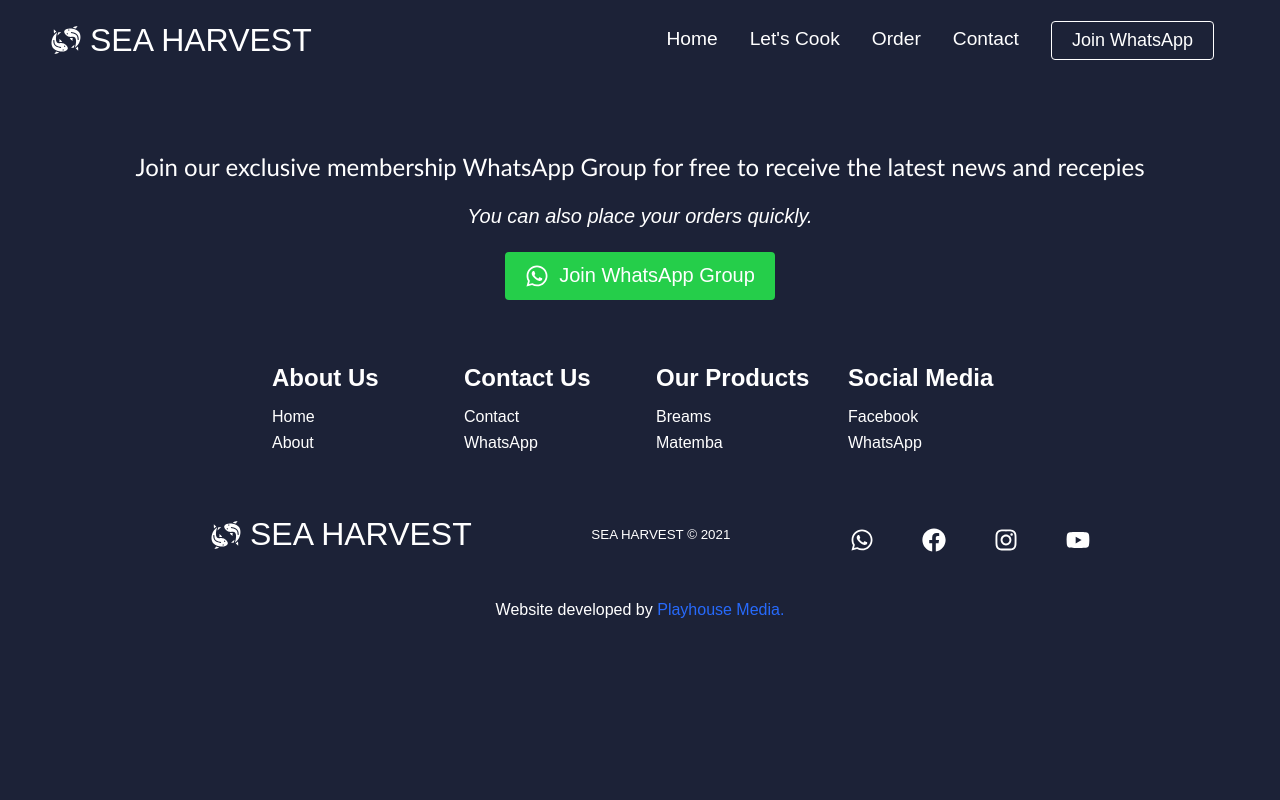
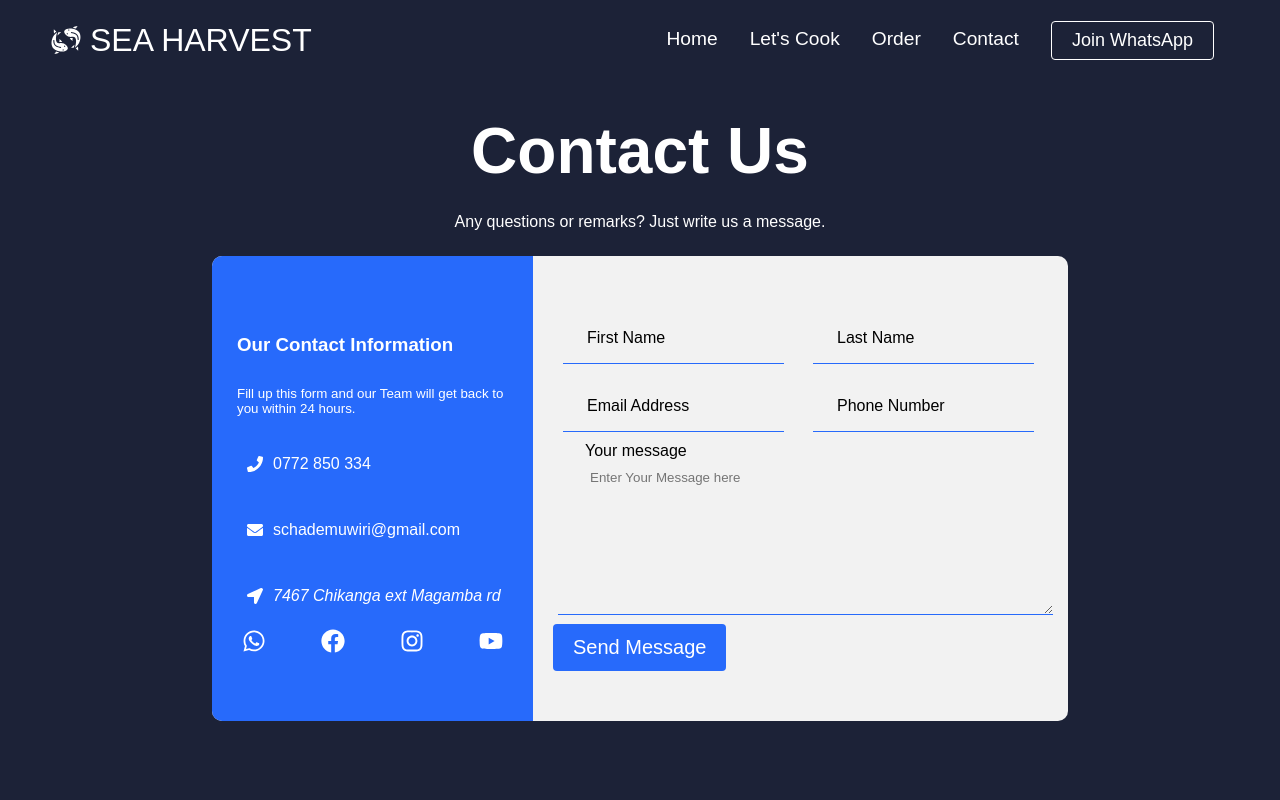
Before and after one commit to jchademwiri/mr-fish, a React (Create React App) app: page /contact in a window 1280 px wide. Shown: the top 800 px of the page. Built offline with nearby package versions, Linux system fonts and the light colour scheme.

Commit message:
added netlify form

```diff
--- a/src/pages/contact.js
+++ b/src/pages/contact.js
@@ -1,7 +1,19 @@
 import React from 'react';
 import { Helmet } from 'react-helmet';
 
-import ContactDetails from '../components/ContactDetails';
+// import ContactDetails from '../components/ContactDetails';
+import { Button } from '../components/Button';
+import '../components/ContactDetails/ContactDetails.css';
+import { Link } from 'react-router-dom';
+import {
+	FaFacebook,
+	FaInstagram,
+	FaYoutube,
+	FaWhatsapp,
+	FaPhone,
+	FaEnvelope,
+	FaLocationArrow,
+} from 'react-icons/fa';
 import Location from '../components/Location';
 
 const Contact = () => {
@@ -37,7 +49,156 @@
 				/>
 			</Helmet>
 			<Location />
-			<ContactDetails />
+			{/* <ContactDetails /> */}
+
+			{/* Form form here =========================  */}
+			<div className='conact-details-container'>
+				<h1>Contact Us</h1>
+				<p>Any questions or remarks? Just write us a message.</p>
+				<div className='main-container'>
+					<div className='left-container'>
+						<h3>Our Contact Information</h3>
+						<small>
+							Fill up this form and our Team will get back to you within 24
+							hours.
+						</small>
+						<span>
+							<FaPhone className='icon' />
+							<a href='tel:+263772850334'>0772 850 334</a>
+						</span>
+						<span>
+							<FaEnvelope className='icon' />
+							<a href='mailto:jchademwiri@gmail.com'>schademuwiri@gmail.com</a>
+						</span>
+						<span>
+							<FaLocationArrow className='icon' />
+							<address>7467 Chikanga ext Magamba rd</address>
+						</span>
+						<div className='social-icons'>
+							<Link
+								className='social-icon-link'
+								to={'//chat.whatsapp.com/J6gFImaNNRP5fZigXyiv18'}
+								target='_blank'
+								aria-label='WhatsApp'>
+								<FaWhatsapp />
+							</Link>
+							<Link
+								className='social-icon-link'
+								to={'//facebook.com/seaharvestZW/'}
+								target='_blank'
+								aria-label='Facebook'>
+								<FaFacebook />
+							</Link>
+							<Link
+								className='social-icon-link'
+								to={'//instagram.com/playhousemediatech/'}
+								target='_blank'
+								aria-label='Instagram'>
+								<FaInstagram />
+							</Link>
+							<Link
+								className='social-icon-link'
+								to={
+									'//www.youtube.com/channel/UCgnCtM2Ih8L5xNXXpBREmEg?sub_confirmation=1'
+								}
+								target='_blank'
+								aria-label='Youtube'>
+								<FaYoutube />
+							</Link>
+
+							{/* <Link
+							className='social-icon-link'
+							to='/'
+							target='_blank'
+							aria-label='LinkedIn'>
+							<FaLinkedin />
+						</Link> */}
+						</div>
+					</div>
+					<div className='right-container '>
+						<form
+							name='contact'
+							method='POST'
+							data-netlify='true'
+							onSubmit='submit'>
+							<input type='hidden' name='form-name' value='contact' />
+							<div className='contained'>
+								<div className='form'>
+									<input
+										className='form__input'
+										type='text'
+										name='firstName'
+										id='firstname'
+										placeholder=' '
+										required
+									/>
+									<label className='form__label' htmlFor='firstname'>
+										First Name
+									</label>
+								</div>
+								<div className='form'>
+									<input
+										className='form__input'
+										type='text'
+										name='lastname'
+										id='lastname'
+										placeholder=' '
+										required
+									/>
+									<label className='form__label' htmlFor='lastname'>
+										Last Name
+									</label>
+								</div>
+							</div>
+							<div className='contained'>
+								<div className='form'>
+									<input
+										className='form__input'
+										type='email'
+										name='email'
+										id='email'
+										placeholder=' '
+										required
+									/>
+									<label className='form__label' htmlFor='email'>
+										Email Address
+									</label>
+								</div>
+								<div className='form'>
+									<input
+										className='form__input'
+										type='tel'
+										name='phone_number'
+										id='phone_number'
+										placeholder=' '
+										required
+									/>
+									<label className='form__label' htmlFor='phone_number'>
+										Phone Number
+									</label>
+								</div>
+							</div>
+
+							<div>
+								<label className='text__area' htmlFor='message'>
+									Your message
+								</label>
+								<textarea
+									className='text__area'
+									name='message'
+									id='message'
+									required
+									placeholder='Enter Your Message here'></textarea>
+							</div>
+							<Button buttonSize='btn--wide' buttonColor='blue' type='submit'>
+								Send Message
+							</Button>
+						</form>
+					</div>
+				</div>
+			</div>
+
+			{/* Form ends here =============================  */}
 		</>
 	);
 };
```
